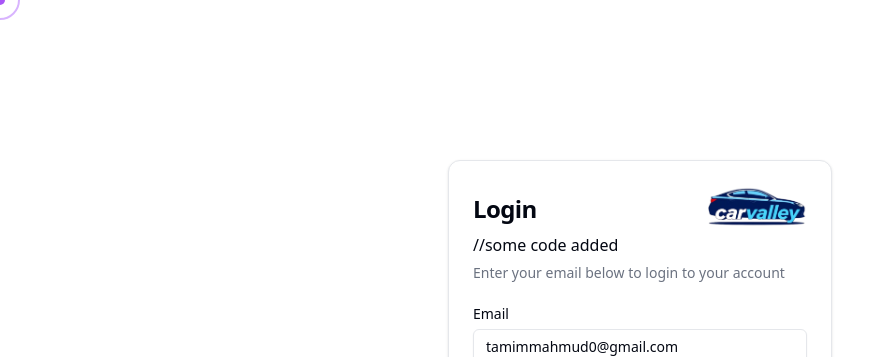
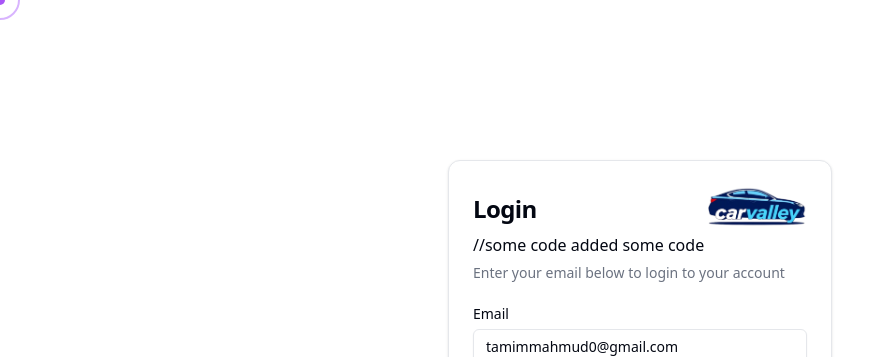
Before and after one commit to alamshuvo/Car-project-client, a React (Vite) app: page /login in a window 1280 px wide. Shown: the top 357 px of the page, without its empty margins (0-895 px from the left). Built offline with nearby package versions, Linux system fonts and the light colour scheme.

Commit message:
some code added

```diff
--- a/src/components/LoginForm.tsx
+++ b/src/components/LoginForm.tsx
@@ -96,7 +96,7 @@ export function LoginForm({
               </Link>
             </div>
           </CardTitle>
-          //some code added
+          //some code added  some code
 
           <CardDescription>
             Enter your email below to login to your account
```
